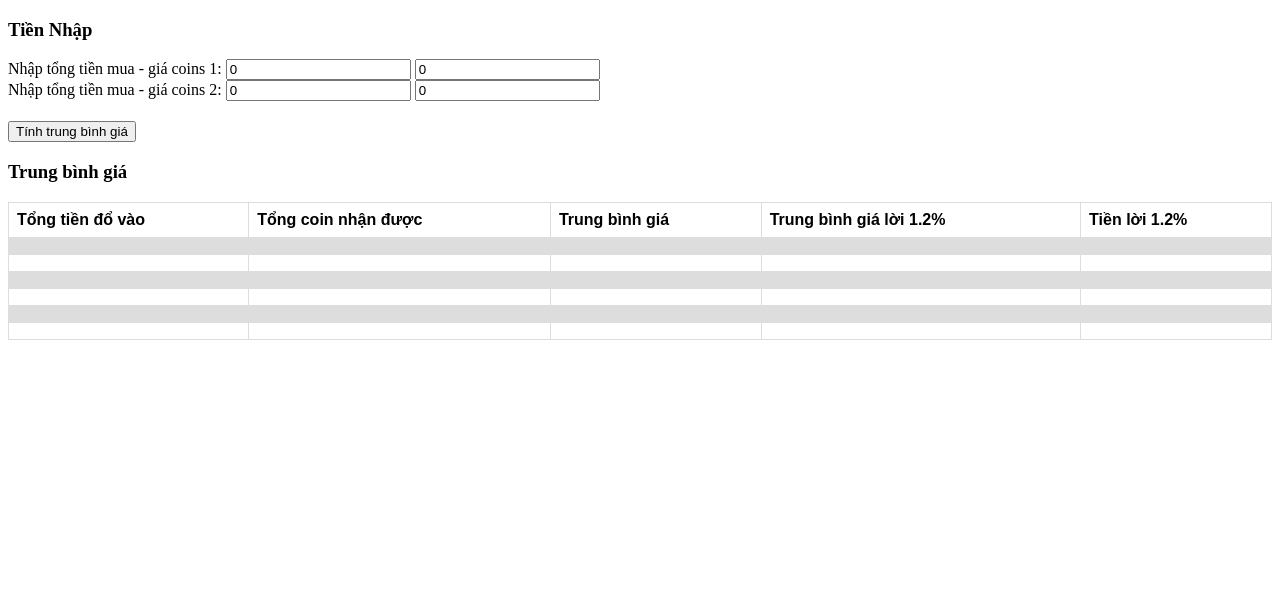
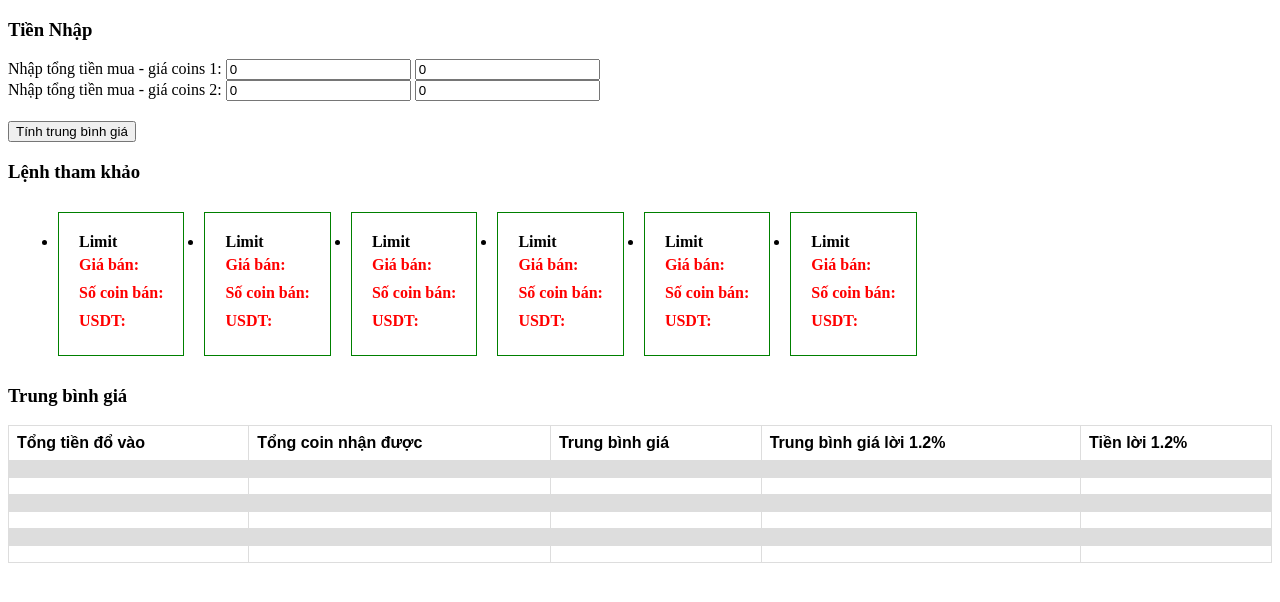
Before and after one commit to quando1910/bitcoin-calc, a plain HTML site: page tbg.html in a window 1280 px wide. Drawn offline with Linux system fonts and the light colour scheme.

Commit message:
add command

```diff
--- a/tbg.html
+++ b/tbg.html
@@ -17,6 +17,21 @@
     tr:nth-child(even) {
       background-color: #dddddd;
     }
+    ul {
+      display: flex;
+    }
+    .recommend-price {
+      border: 1px solid green;
+      padding: 20px;
+      margin: 10px;
+    }
+    .recommend-price div {
+      padding: 5px 0;
+    }
+    ul label {
+      font-weight: bold;
+      color: red;
+    }
     </style>
 </head>
 <body>
@@ -32,6 +47,87 @@
     <input id="price2" type="number" placeholder="coin2">
   </div>
   <button id="calc-btn" style="margin-top: 20px">Tính trung bình giá</button>
+  <h3>Lệnh tham khảo</h3>
+  <ul>
+    <li class="recommend-price">
+      <b>Limit</b>
+      <span id="td1-d"></span>
+      <div>
+        <label>Giá bán: </label><span id="td1-a"></span>
+      </div>
+      <div>
+        <label>Số coin bán: </label><span id="td1-b"></span>
+      </div>
+      <div>
+        <label>USDT: </label><span id="td1-c"></span>
+      </div>
+    </li>
+    <li class="recommend-price">
+      <b>Limit</b>
+      <span id="td2-d"></span>
+      <div>
+        <label>Giá bán: </label><span id="td2-a"></span>
+      </div>
+      <div>
+        <label>Số coin bán: </label><span id="td2-b"></span>
+      </div>
+      <div>
+        <label>USDT: </label><span id="td2-c"></span>
+      </div>
+    </li>
+    <li class="recommend-price">
+      <b>Limit</b>
+      <span id="td3-d"></span>
+      <div>
+        <label>Giá bán: </label><span id="td3-a"></span>
+      </div>
+      <div>
+        <label>Số coin bán: </label><span id="td3-b"></span>
+      </div>
+      <div>
+        <label>USDT: </label><span id="td3-c"></span>
+      </div>
+    </li>
+    <li class="recommend-price">
+      <b>Limit</b>
+      <span id="td4-d"></span>
+      <div>
+        <label>Giá bán: </label><span id="td4-a"></span>
+      </div>
+      <div>
+        <label>Số coin bán: </label><span id="td4-b"></span>
+      </div>
+      <div>
+        <label>USDT: </label><span id="td4-c"></span>
+      </div>
+    </li>
+    <li class="recommend-price">
+      <b>Limit</b>
+      <span id="td5-d"></span>
+      <div>
+        <label>Giá bán: </label><span id="td5-a"></span>
+      </div>
+      <div>
+        <label>Số coin bán: </label><span id="td5-b"></span>
+      </div>
+      <div>
+        <label>USDT: </label><span id="td5-c"></span>
+      </div>
+    </li>
+    <li class="recommend-price">
+      <b>Limit</b>
+      <span id="td6-d"></span>
+      <div>
+        <label>Giá bán: </label><span id="td6-a"></span>
+      </div>
+      <div>
+        <label>Số coin bán: </label><span id="td6-b"></span>
+      </div>
+      <div>
+        <label>USDT: </label><span id="td6-c"></span>
+      </div>
+    </li>
+  </ul>
   <h3>Trung bình giá</h3>
   <table>
     <tr>
@@ -136,6 +232,11 @@
     document.getElementById(id + '-3').innerHTML = result.average;
     document.getElementById(id + '-4').innerHTML = result.averageProfit;
     document.getElementById(id + '-5').innerHTML = result.profit + ' $';
+
+    document.getElementById(id + '-a').innerHTML = result.average * 1.005;
+    document.getElementById(id + '-b').innerHTML = result.totalCoins;
+    document.getElementById(id + '-c').innerHTML = `${(result.average * 1.005 * result.totalCoins).toFixed(3)}$`;
+    document.getElementById(id + '-d').innerHTML = `Gỡ ${result.endMoney}$`;
   }
 
   document.getElementById("calc-btn").addEventListener("click", function(e) {
```
